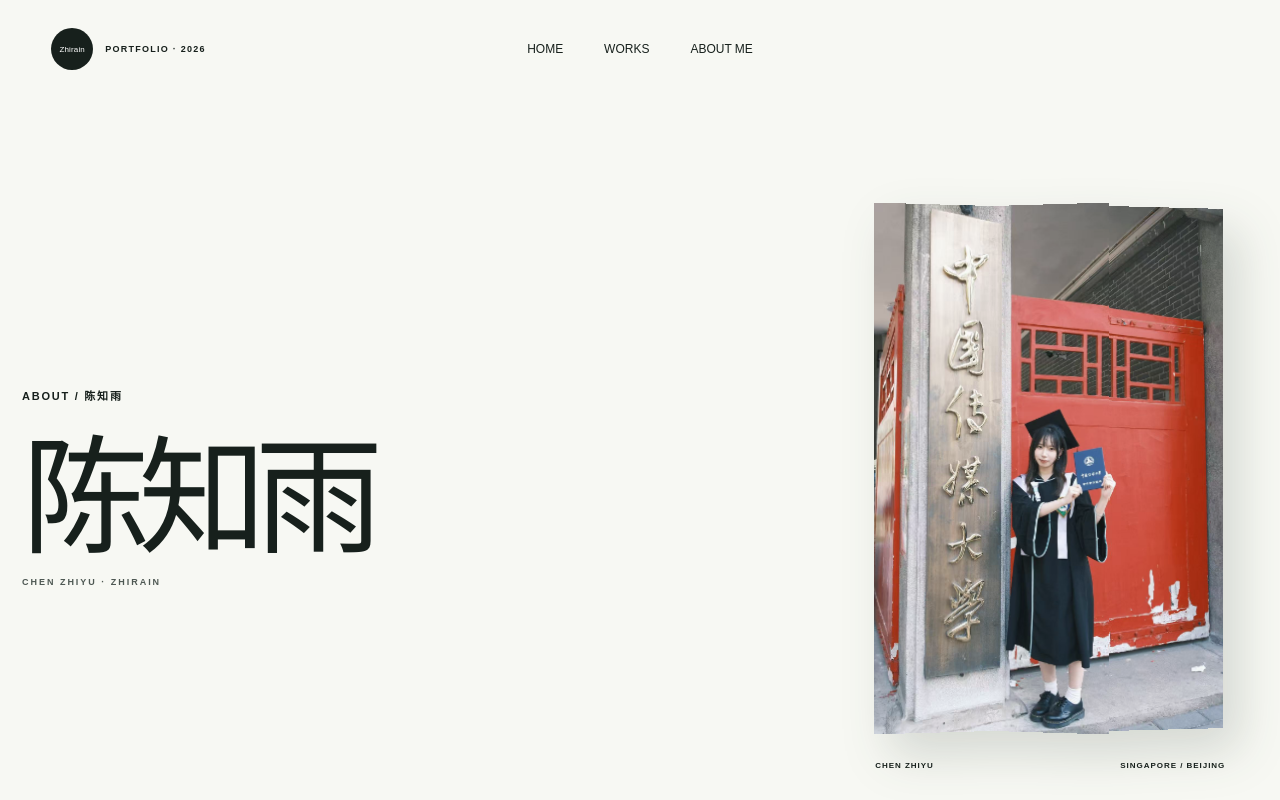
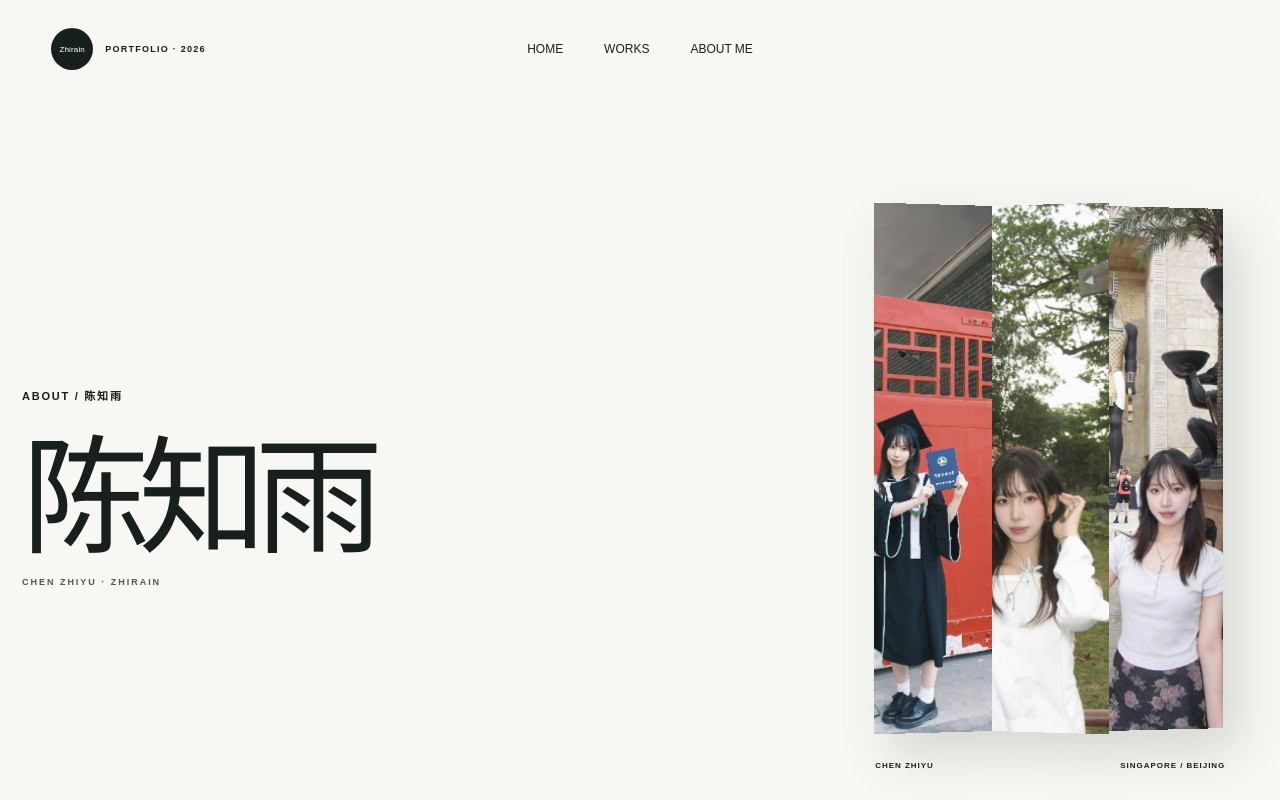
Before and after one commit to kfcvo/kfcvo.github.io, a Next.js app: page /about in a window 1280 px wide. Shown: the top 800 px of the page. Built offline with nearby package versions, Linux system fonts and the light colour scheme.

Commit message:
Add three-photo About fold

```diff
--- a/app/about/page.tsx
+++ b/app/about/page.tsx
@@ -6,6 +6,12 @@ const capabilities = [
   ["01", "Product", "用户研究、需求定义、产品规划、PRD、跨团队协作"],
   ["02", "Technology", "AI 产品、RAG、区块链、数据分析、前端原型"],
   ["03", "Creative", "信息架构、交互设计、视觉叙事、AIGC 工作流"],
+];
+
+const portraitPanels = [
+  { className: "fold-left", src: "/about-graduation.jpg", width: 1280, height: 1920 },
+  { className: "fold-center", src: "/about-changi.jpg", width: 1350, height: 1800 },
+  { className: "fold-right", src: "/about-egypt.jpg", width: 1312, height: 1800 },
 ];
 
 export default function AboutPage() {
@@ -19,10 +25,10 @@ export default function AboutPage() {
           <p className="about-name-en">CHEN ZHIYU · ZHIRAIN</p>
         </div>
         <figure className="about-portrait">
-          <div className="portrait-fold" role="img" aria-label="陈知雨毕业照">
-            {["fold-left", "fold-center", "fold-right"].map((panel) => (
-              <span className={`portrait-fold-panel ${panel}`} key={panel}>
-                <Image src="/about-graduation.jpg" alt="" width={1280} height={1920} priority unoptimized />
+          <div className="portrait-fold" role="img" aria-label="陈知雨的毕业与旅行照片组合">
+            {portraitPanels.map((panel) => (
+              <span className={`portrait-fold-panel ${panel.className}`} key={panel.src}>
+                <Image src={panel.src} alt="" width={panel.width} height={panel.height} priority unoptimized />
               </span>
             ))}
           </div>
--- a/app/globals.css
+++ b/app/globals.css
@@ -511,14 +511,18 @@ img { display: block; max-width: 100%; }
 .about-portrait { width: min(350px, 100%); margin: 0 auto; }
 .portrait-fold { display: flex; width: 100%; aspect-ratio: 2 / 3; perspective: 1100px; filter: drop-shadow(16px 22px 24px rgba(32,48,40,.16)); }
 .portrait-fold-panel { position: relative; width: 33.333%; height: 100%; overflow: hidden; background: #dce7dd; transform-style: preserve-3d; }
-.portrait-fold-panel img { position: absolute; top: 0; width: 300%; max-width: none; height: 100%; object-fit: cover; filter: saturate(.86) contrast(.97); }
-.portrait-fold-panel:nth-child(1) img { left: 0; }
-.portrait-fold-panel:nth-child(2) img { left: -100%; }
-.portrait-fold-panel:nth-child(3) img { left: -200%; }
+.portrait-fold-panel img { position: absolute; inset: 0; width: 100%; max-width: none; height: 100%; object-fit: cover; filter: saturate(.86) contrast(.97); transition: transform 520ms cubic-bezier(.2,.7,.2,1); }
+.fold-left img { object-position: 63% center; }
+.fold-center img { object-position: 50% center; }
+.fold-right img { object-position: 51% center; }
 .fold-left { z-index: 1; transform: rotateY(7deg); transform-origin: right center; }
 .fold-center { z-index: 2; transform: rotateY(-7deg); transform-origin: left center; box-shadow: inset 12px 0 16px rgba(24,38,31,.12), inset -10px 0 14px rgba(255,255,255,.12); }
 .fold-right { z-index: 1; transform: rotateY(6deg); transform-origin: left center; box-shadow: inset 10px 0 16px rgba(24,38,31,.12); }
 .about-portrait figcaption{display:flex;justify-content:space-between;margin-top:30px;font-size:8px;font-weight:700;letter-spacing:.12em}
+
+@media (hover: hover) {
+  .portrait-fold:hover .portrait-fold-panel img { transform: scale(1.025); }
+}
 .about-manifesto { width: min(1100px, calc(100% - 44px)); margin: 0 auto; padding: 130px 0; border-top: 1px solid var(--ink); text-align: center; }.about-manifesto blockquote{margin:34px auto 0;font-family:Georgia,"Songti SC",serif;font-size:clamp(34px,4.4vw,62px);font-weight:400;line-height:1.5}
 .about-journey,.capability-section{width:min(1200px,calc(100% - 44px));margin:80px auto 170px}.about-journey .section-heading,.capability-section .section-heading{grid-template-columns:.7fr 1.3fr}.timeline{margin-top:80px;border-top:1px solid var(--ink)}.timeline article{display:grid;grid-template-columns:220px 70px 1fr;align-items:center;min-height:150px;border-bottom:1px solid var(--line)}.timeline time{color:var(--muted);font-size:10px}.timeline article>span{font-family:Georgia,serif;font-size:22px}.timeline h3{margin:0;font-family:Georgia,"Songti SC",serif;font-size:34px;font-weight:400}.timeline p{margin:10px 0 0;color:var(--muted);font-size:12px}
 .capability-list{margin-top:80px;border-top:1px solid var(--ink)}.capability-list article{display:grid;grid-template-columns:100px 1fr 1.2fr;align-items:center;min-height:130px;border-bottom:1px solid var(--line)}.capability-list article>span{font-size:9px;font-weight:700}.capability-list h3{margin:0;font-family:Georgia,serif;font-size:35px;font-weight:400}.capability-list p{margin:0;color:var(--muted);font-size:13px;line-height:1.8}
```
Also changed, not shown: public/about-changi.jpg (added), public/about-egypt.jpg (added).
